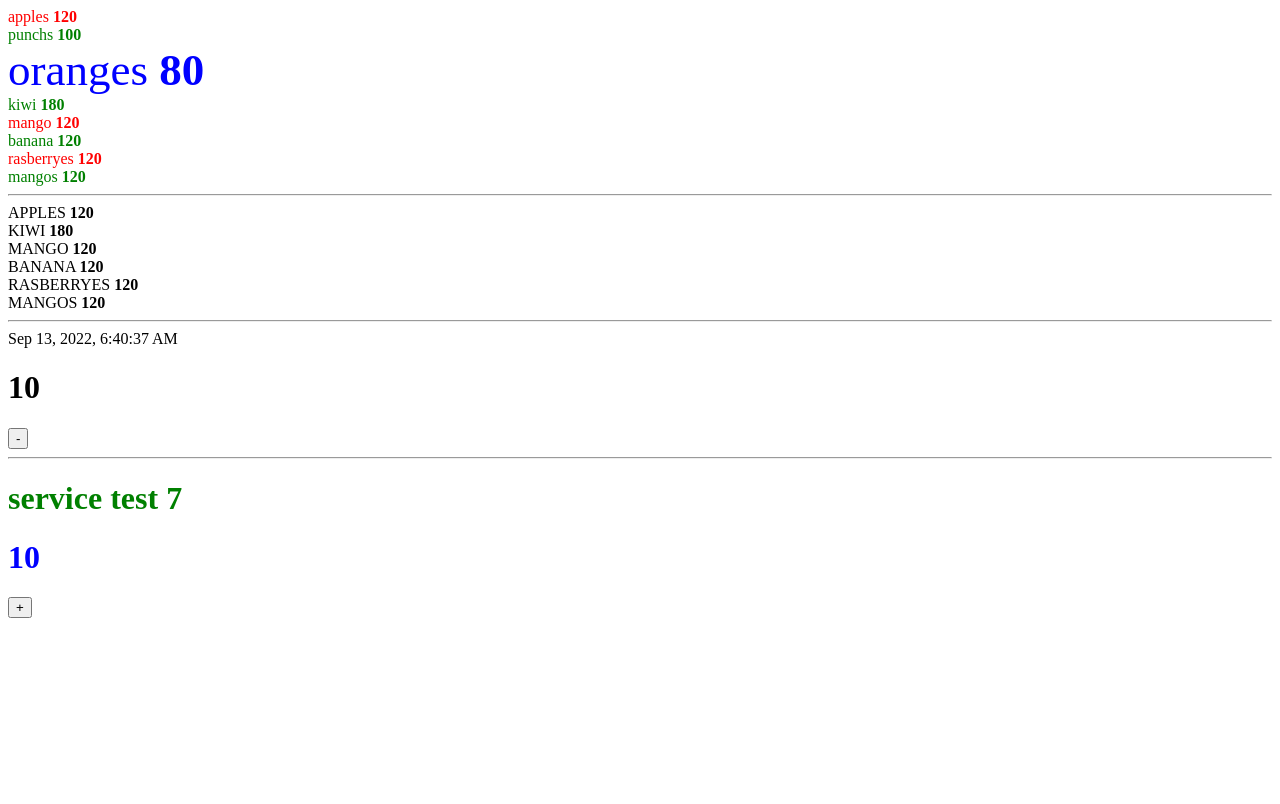
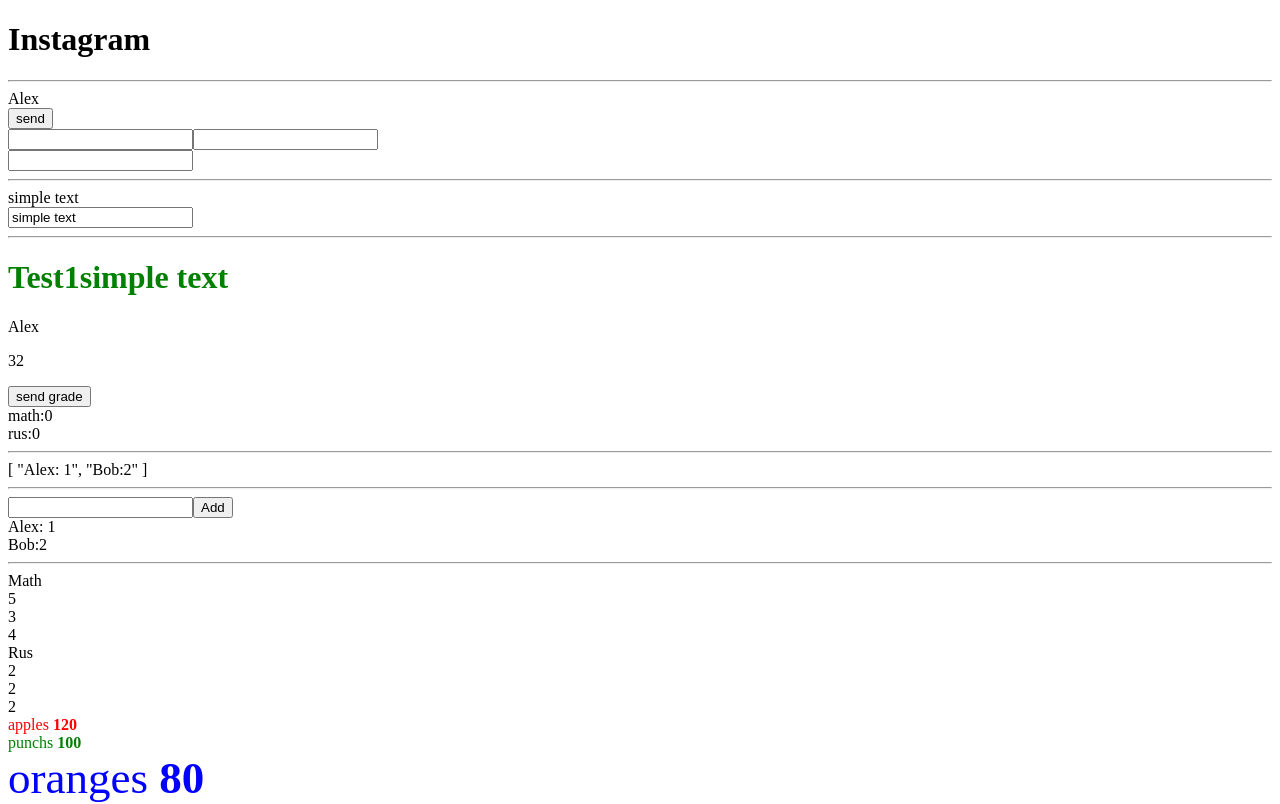
Before and after one commit to angor78/instagram, an Angular app: page / in a window 1280 px wide. Shown: the top 804 px of the page. Built offline with nearby package versions, Linux system fonts and the light colour scheme.

Commit message:
subscribe

```diff
--- a/src/app/app.component.html
+++ b/src/app/app.component.html
@@ -1,35 +1,35 @@
-<!--<div *ngIf="isLoading"><h1>Loading...</h1></div>-->
-<!--<div *ngIf="!isLoading">-->
-<!--  <h1>-->
-<!--    {{ appTitle }}-->
-<!--  </h1>-->
-<!--  <hr />-->
-<!--  <div>{{ user.name }}</div>-->
-<!--  <button [disabled]="isAppLoading" (click)="changeTitleHandler()">send</button>-->
-<!--  <div>{{ text }}</div>-->
-<!--  <input (input)="changeTextHandler($event)" />-->
-<!--  <input (keyup.enter)="changeTextHandler($event)" />-->
-<!--  <div>{{ text }}</div>-->
-<!--  <input (keyup.enter)="changeTextHandler($event)" [value]="text" />-->
-<!--  <hr />-->
-<!--  <div>{{ text2 }}</div>-->
-<!--  <input type="text" [(ngModel)]="text2" />-->
-<!--  <hr />-->
-<!--  <inst-test1 [text2]="text2" [user]="user" (SendingGrade)="getGrade($event)"></inst-test1>-->
-<!--  <div>math:{{ math }}</div>-->
-<!--  <div>rus:{{ rus }}</div>-->
-<!--  <hr />-->
-<!--  <div>{{ users | json }}</div>-->
-<!--  <hr />-->
-<!--  <input type="text" [(ngModel)]="text3" />-->
-<!--  <button (click)="addItem()">Add</button>-->
-<!--  <div *ngFor="let el of users">{{ el }}</div>-->
-<!--  <hr />-->
-<!--  <div *ngFor="let lesson of lessons">-->
-<!--    {{ lesson.title }}-->
-<!--    <div *ngFor="let grade of lesson.grades">{{ grade.grade }}</div>-->
-<!--  </div>-->
-<!--</div>-->
+<div *ngIf="isLoading"><h1>Loading...</h1></div>
+<div *ngIf="!isLoading">
+  <h1>
+    {{ appTitle }}
+  </h1>
+  <hr />
+  <div>{{ user.name }}</div>
+  <button [disabled]="isAppLoading" (click)="changeTitleHandler()">send</button>
+  <div>{{ text }}</div>
+  <input (input)="changeTextHandler($event)" />
+  <input (keyup.enter)="changeTextHandler($event)" />
+  <div>{{ text }}</div>
+  <input (keyup.enter)="changeTextHandler($event)" [value]="text" />
+  <hr />
+  <div>{{ text2 }}</div>
+  <input type="text" [(ngModel)]="text2" />
+  <hr />
+  <inst-test1 [text2]="text2" [user]="user" (SendingGrade)="getGrade($event)"></inst-test1>
+  <div>math:{{ math }}</div>
+  <div>rus:{{ rus }}</div>
+  <hr />
+  <div>{{ users | json }}</div>
+  <hr />
+  <input type="text" [(ngModel)]="text3" />
+  <button (click)="addItem()">Add</button>
+  <div *ngFor="let el of users">{{ el }}</div>
+  <hr />
+  <div *ngFor="let lesson of lessons">
+    {{ lesson.title }}
+    <div *ngFor="let grade of lesson.grades">{{ grade.grade }}</div>
+  </div>
+</div>
 <inst-test2></inst-test2>
 <div>
   <h1>{{ value }}</h1>
--- a/src/app/app.component.ts
+++ b/src/app/app.component.ts
@@ -81,7 +81,7 @@
   }
 
   ngOnInit(): void {
-    this.value = this.valueService.value
+    this.valueService.value$.subscribe(value1 => (this.value = value1))
   }
 
   decHandler() {
--- a/src/app/test7/test7.component.ts
+++ b/src/app/test7/test7.component.ts
@@ -27,7 +27,7 @@
   constructor(private valueService: ValueService) {}
 
   ngOnInit(): void {
-    this.value = this.valueService.value
+    this.valueService.value$.subscribe(value => (this.value = value))
   }
   addHandler() {
     this.valueService.add()
--- a/src/services/ValueService.ts
+++ b/src/services/ValueService.ts
@@ -1,14 +1,15 @@
 import { Injectable } from '@angular/core'
-
+import { BehaviorSubject } from 'rxjs'
 @Injectable({
   providedIn: 'root',
 })
 export class ValueService {
-  value = 10
+  value$: BehaviorSubject<number> = new BehaviorSubject<number>(0)
+
   add() {
-    this.value = this.value + 1
+    this.value$.next(this.value$.getValue() + 1)
   }
   dec() {
-    this.value = this.value - 1
+    this.value$.next(this.value$.getValue() - 1)
   }
 }
```
